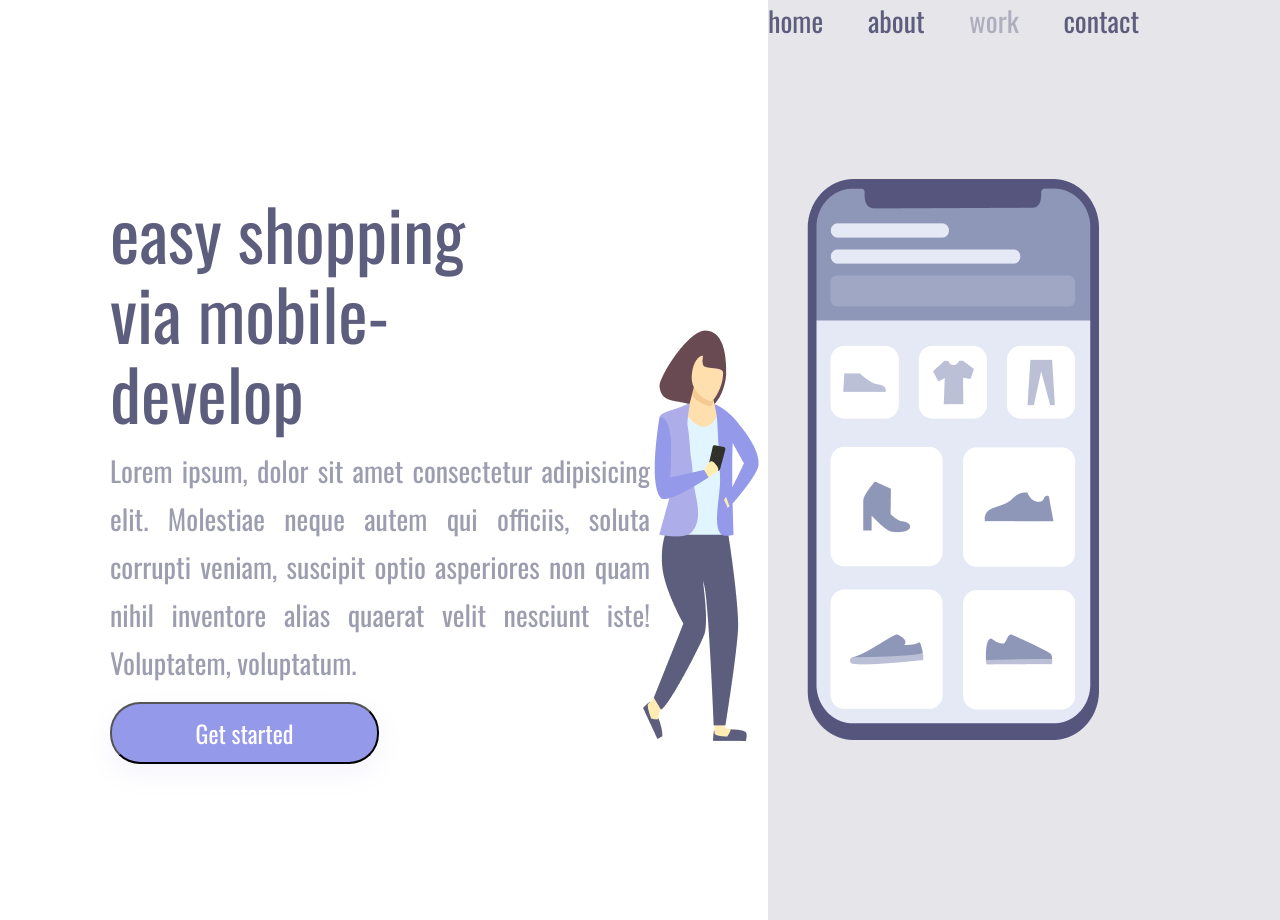
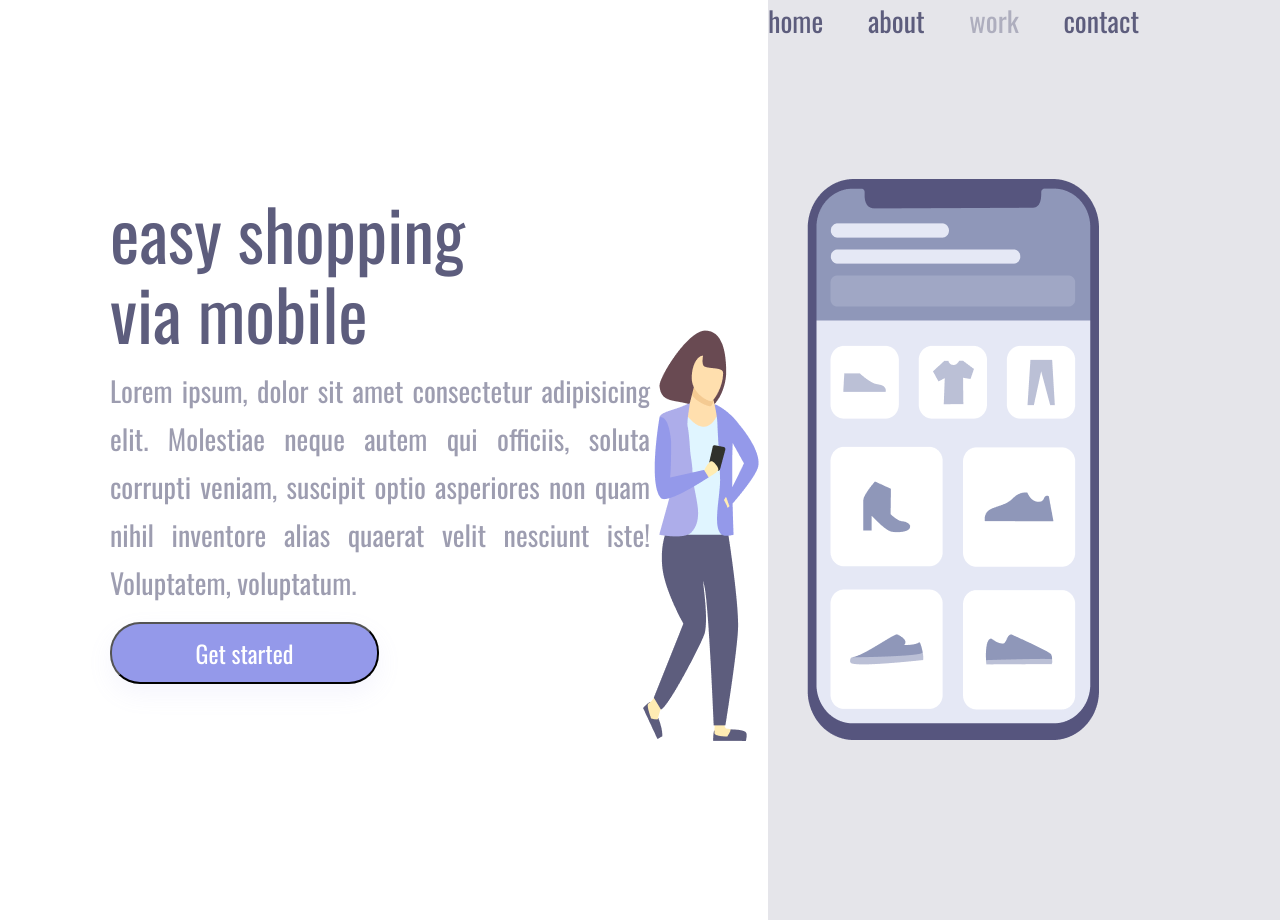
Before and after one commit to Jorgecrayk/easy-shopping, a plain HTML site: page index.html in a window 1280 px wide. Drawn offline with nearby package versions, Linux system fonts and the light colour scheme.

Commit message:
alt title no devolop2

```diff
--- a/index.html
+++ b/index.html
@@ -10,13 +10,13 @@
     <link rel="stylesheet" href="style.css" />
     <meta charset="UTF-8" />
     <meta name="viewport" content="width=device-width, initial-scale=1.0" />
-    <title>shopping</title>
+    <title>shopping devolop</title>
   </head>
 
   <body>
     <main>
       <section class="c-left">
-        <h1>easy shopping via mobile-develop</h1>
+        <h1>easy shopping via mobile</h1>
         <p>
           Lorem ipsum, dolor sit amet consectetur adipisicing elit. Molestiae
           neque autem qui officiis, soluta corrupti veniam, suscipit optio
```
